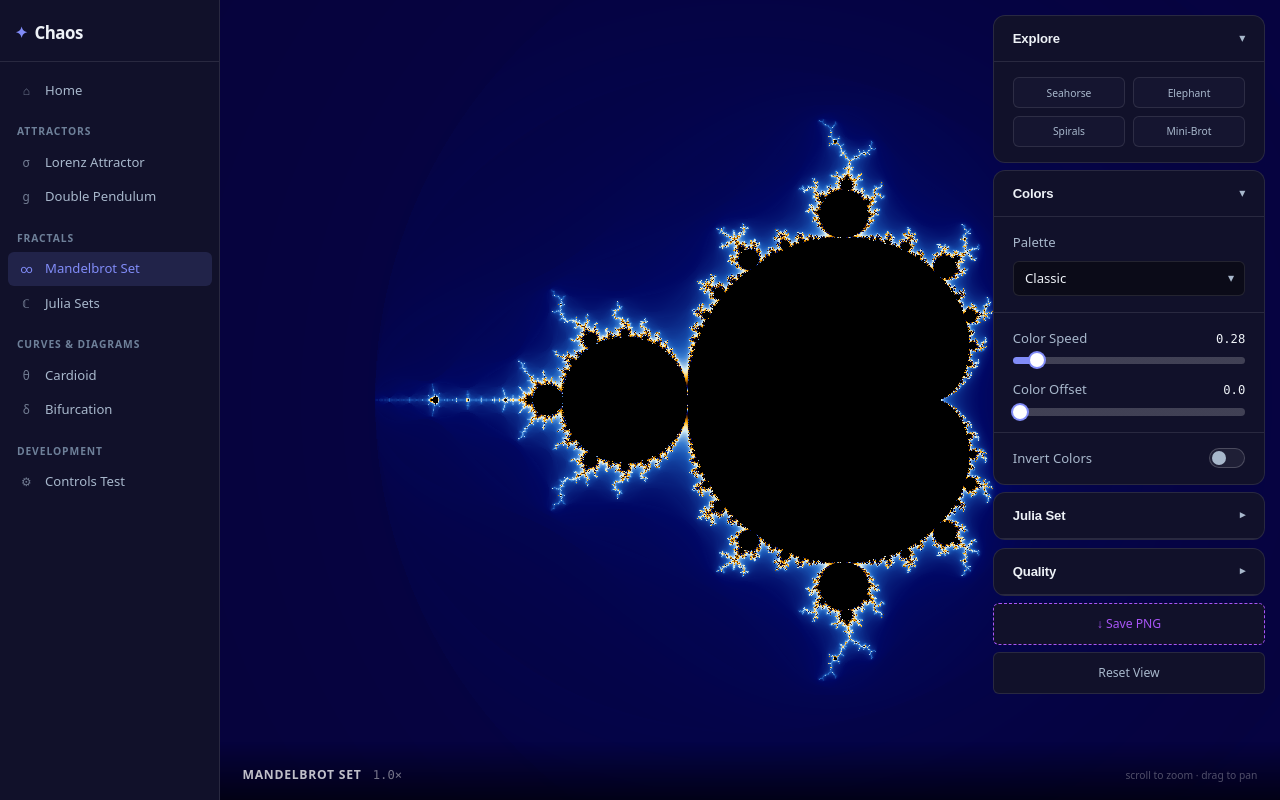
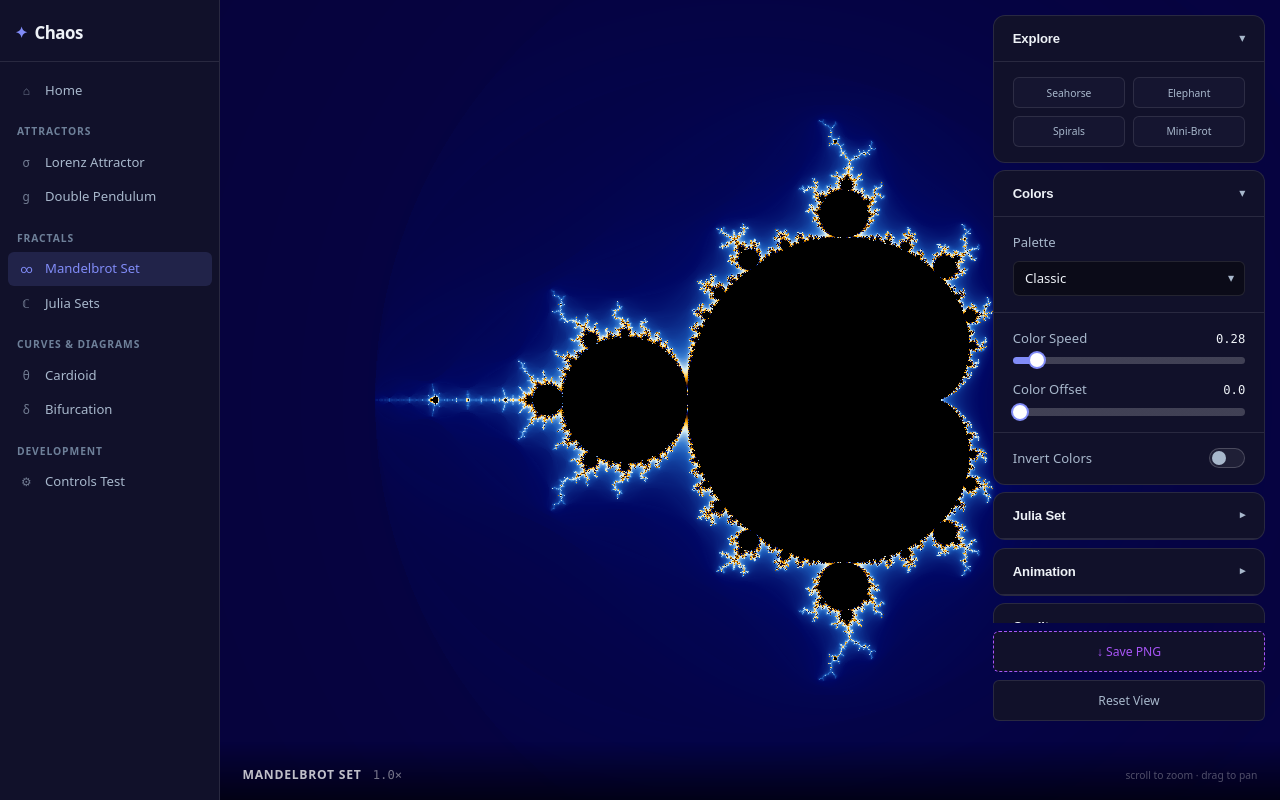
Before and after one commit to atleaarrestad/Chaos, a React (Vite) app: page /mandelbrot in a window 1280 px wide. Built offline with nearby package versions, Linux system fonts and the light colour scheme.

Commit message:
mandelbrot gui scrolling

```diff
--- a/src/pages/Mandelbrot/Mandelbrot.module.css
+++ b/src/pages/Mandelbrot/Mandelbrot.module.css
@@ -29,19 +29,51 @@
 /* ─── Floating sidebar ───────────────────────────────────────────────────── */
 
 .sidebar {
-  position: absolute;
+  position: fixed;
   top: var(--space-4);
   right: var(--space-4);
   width: 272px;
-  max-height: calc(100% - var(--space-8) - 60px);
-  overflow-y: auto;
-  overflow-x: hidden;
+  /* Fixed positioning escapes overflow:hidden parents, giving a reliable viewport-relative height */
+  height: calc(100vh - var(--space-8) - 64px);
   display: flex;
   flex-direction: column;
   gap: var(--space-2);
   z-index: 10;
+}
+
+/* Scrollable panels region — block layout so children don't shrink instead of scrolling */
+.sidebarPanels {
+  flex: 1;
+  min-height: 0;
+  overflow-y: auto;
+  overflow-x: hidden;
   scrollbar-width: thin;
-  scrollbar-color: var(--border) transparent;
+  scrollbar-color: var(--border-hover) transparent;
+}
+
+.sidebarPanels > * + * {
+  margin-top: var(--space-2);
+}
+
+.sidebarPanels::-webkit-scrollbar {
+  width: 4px;
+}
+
+.sidebarPanels::-webkit-scrollbar-track {
+  background: transparent;
+}
+
+.sidebarPanels::-webkit-scrollbar-thumb {
+  background: var(--border-hover);
+  border-radius: var(--radius-full);
+}
+
+/* Action buttons fixed at the bottom of the sidebar */
+.sidebarActions {
+  flex-shrink: 0;
+  display: flex;
+  flex-direction: column;
+  gap: var(--space-2);
 }
 
 .resetBtn {
@@ -154,7 +186,64 @@
   transform: translateX(-50%);
 }
 
-/* ─── HUD overlay ────────────────────────────────────────────────────────── */
+/* ─── Animation controls ─────────────────────────────────────────────────── */
+
+.animBtn {
+  width: 100%;
+  padding: var(--space-3) var(--space-4);
+  background: var(--bg-card);
+  border: 1px solid var(--border);
+  border-radius: var(--radius-md);
+  color: var(--text-muted);
+  font-size: var(--text-sm);
+  font-family: var(--font-sans);
+  font-weight: var(--weight-semibold);
+  cursor: pointer;
+  transition: background var(--ease-fast), color var(--ease-fast),
+    border-color var(--ease-fast);
+  text-align: center;
+  letter-spacing: 0.03em;
+}
+
+.animBtn:hover:not(:disabled) {
+  background: color-mix(in srgb, var(--col-mandelbrot) 12%, var(--bg-card));
+  border-color: var(--col-mandelbrot);
+  color: var(--text);
+}
+
+.animBtn:disabled {
+  opacity: 0.4;
+  cursor: not-allowed;
+}
+
+.animBtnActive {
+  background: color-mix(in srgb, var(--col-mandelbrot) 18%, var(--bg-card));
+  border-color: var(--col-mandelbrot);
+  color: var(--col-mandelbrot);
+}
+
+.animBtnActive:hover:not(:disabled) {
+  background: color-mix(in srgb, var(--col-mandelbrot) 28%, var(--bg-card));
+}
+
+.animNote {
+  display: block;
+  margin-top: var(--space-2);
+  font-size: var(--text-xs);
+  color: var(--text-muted);
+  text-align: center;
+  opacity: 0.7;
+}
+
+/* ─── HUD animation badge ────────────────────────────────────────────────── */
+
+.hudAnim {
+  font-size: var(--text-xs);
+  font-family: var(--font-mono);
+  color: var(--col-mandelbrot);
+  opacity: 0.8;
+  letter-spacing: 0.05em;
+}
 .hud {
   position: absolute;
   bottom: 0;
--- a/src/pages/Mandelbrot/Mandelbrot.tsx
+++ b/src/pages/Mandelbrot/Mandelbrot.tsx
@@ -123,6 +123,21 @@ export default function Mandelbrot() {
   const [juliaIm,       setJuliaIm]       = useState(0.27015);
   const [gpuAvailable,  setGpuAvailable]  = useState(false);
   const [useGPU,        setUseGPU]        = useState(() => detectWebGL());
+
+  // ── Animation state ────────────────────────────────────────────────────────
+  const [animating,        setAnimating]        = useState(false);
+  const [animMode,         setAnimMode]         = useState<'zoom' | 'julia' | 'both'>('zoom');
+  const [animSpeed,        setAnimSpeed]        = useState(0.5);
+  const [juliaOrbitRadius, setJuliaOrbitRadius] = useState(0.7);
+  const [colorCycle,       setColorCycle]       = useState(false);
+
+  // Animation refs — read inside rAF loop to avoid stale closures
+  const animModeRef          = useRef<'zoom' | 'julia' | 'both'>('zoom');
+  const animSpeedRef         = useRef(0.5);
+  const juliaOrbitRadiusRef  = useRef(0.7);
+  const juliaAngleRef        = useRef(0.0);
+  const colorCycleRef        = useRef(false);
+  const zoomDirRef           = useRef(1); // 1 = zooming in, -1 = zooming out
 
   // Mutable ref read by startRender — avoids stale closures without needing
   // to recreate callbacks every time a UI param changes.
@@ -569,6 +584,115 @@ export default function Mandelbrot() {
     triggerRender();
   }, [triggerRender]);
 
+  // ── animation loop ─────────────────────────────────────────────────────────
+
+  /** Maximum zoom depth for the ping-pong zoom animation (well below HP threshold). */
+  const ANIM_MAX_ZOOM = 5e8;
+
+  useEffect(() => {
+    if (!animating) return;
+
+    // Auto-enable GPU if available but toggled off
+    if (gpuAvailable && !useGPURef.current) {
+      useGPURef.current = true;
+      setUseGPU(true);
+      cancelRender();
+    }
+    if (!useGPURef.current) return;
+
+    // Enable Julia mode when animation needs it
+    if (animModeRef.current !== 'zoom' && !cpRef.current.juliaMode) {
+      cpRef.current.juliaMode = true;
+      setJuliaMode(true);
+      view.current = { centerX: 0, centerY: 0, zoom: 250 };
+    }
+
+    let rafId: number;
+    let lastT: number | null = null;
+
+    function loop(t: number) {
+      if (lastT === null) { lastT = t; rafId = requestAnimationFrame(loop); return; }
+      const dt  = Math.min((t - lastT) / 1000, 0.1);
+      lastT = t;
+
+      const mode  = animModeRef.current;
+      const speed = animSpeedRef.current;
+
+      // Ping-pong zoom
+      if (mode === 'zoom' || mode === 'both') {
+        const factor  = Math.pow(2, speed * 0.8 * zoomDirRef.current * dt);
+        const newZoom = view.current.zoom * factor;
+        if (newZoom > ANIM_MAX_ZOOM) zoomDirRef.current = -1;
+        else if (newZoom < INITIAL.zoom) zoomDirRef.current = 1;
+        view.current = {
+          ...view.current,
+          zoom:  Math.max(INITIAL.zoom, Math.min(ANIM_MAX_ZOOM, newZoom)),
+          hpCX: undefined,
+          hpCY: undefined,
+        };
+      }
+
+      // Julia c-parameter orbit (c = radius * e^(i·angle))
+      if (mode === 'julia' || mode === 'both') {
+        juliaAngleRef.current = (juliaAngleRef.current + speed * 0.6 * dt) % (2 * Math.PI);
+        const r  = juliaOrbitRadiusRef.current;
+        const re = r * Math.cos(juliaAngleRef.current);
+        const im = r * Math.sin(juliaAngleRef.current);
+        cpRef.current.juliaRe = re;
+        cpRef.current.juliaIm = im;
+        setJuliaRe(re);
+        setJuliaIm(im);
+      }
+
+      // Color cycle
+      if (colorCycleRef.current) {
+        const newOff = (cpRef.current.colorOffset + speed * 3 * dt) % 16;
+        cpRef.current.colorOffset = newOff;
+        setColorOffset(newOff);
+      }
+
+      renderGPU(false);
+      rafId = requestAnimationFrame(loop);
+    }
+
+    rafId = requestAnimationFrame(loop);
+    return () => cancelAnimationFrame(rafId);
+  // eslint-disable-next-line react-hooks/exhaustive-deps
+  }, [animating, gpuAvailable, cancelRender, renderGPU]);
+
+  // ── animation handlers ─────────────────────────────────────────────────────
+
+  const handleAnimModeChange = useCallback((v: 'zoom' | 'julia' | 'both') => {
+    animModeRef.current = v;
+    setAnimMode(v);
+    // If switching to a Julia mode, ensure Julia fractal is active
+    if (v !== 'zoom' && !cpRef.current.juliaMode) {
+      cpRef.current.juliaMode = true;
+      setJuliaMode(true);
+      view.current = { centerX: 0, centerY: 0, zoom: 250 };
+      triggerRender();
+    }
+  }, [triggerRender]);
+
+  const handleAnimSpeedChange = useCallback((v: number) => {
+    animSpeedRef.current = v;
+    setAnimSpeed(v);
+  }, []);
+
+  const handleJuliaOrbitRadiusChange = useCallback((v: number) => {
+    juliaOrbitRadiusRef.current = v;
+    setJuliaOrbitRadius(v);
+  }, []);
+
+  const handleColorCycleChange = useCallback((v: boolean) => {
+    colorCycleRef.current = v;
+    setColorCycle(v);
+  }, []);
+
+  const toggleAnimation = useCallback(() => {
+    setAnimating(a => !a);
+  }, []);
+
   // ── color / quality param handlers ─────────────────────────────────────────
 
   const handlePaletteChange = useCallback((id: PaletteId) => {
@@ -674,6 +798,7 @@ export default function Mandelbrot() {
         style={{ opacity: useGPU ? 0 : 1 }} />
 
       <div className={styles.sidebar}>
+        <div className={styles.sidebarPanels}>
         <ControlPanel title="Explore">
           <ControlGroup>
             <div className={styles.snapRow}>
@@ -747,6 +872,58 @@ export default function Mandelbrot() {
           </ControlGroup>
         </ControlPanel>
 
+        <ControlPanel title="Animation" defaultOpen={false}>
+          <ControlGroup>
+            <button
+              className={`${styles.animBtn} ${animating ? styles.animBtnActive : ''}`}
+              type="button"
+              onClick={toggleAnimation}
+              disabled={!gpuAvailable}
+            >
+              {animating ? '⏸ Pause' : '▶ Play'}
+            </button>
+            {!gpuAvailable && (
+              <span className={styles.animNote}>Requires GPU rendering</span>
+            )}
+          </ControlGroup>
+          <ControlGroup>
+            <SelectControl
+              label="Mode"
+              value={animMode}
+              onChange={handleAnimModeChange}
+              options={[
+                { value: 'zoom'  as const, label: 'Auto Zoom' },
+                { value: 'julia' as const, label: 'Julia Orbit' },
+                { value: 'both'  as const, label: 'Zoom + Julia' },
+              ]}
+            />
+          </ControlGroup>
+          <ControlGroup>
+            <Slider
+              label="Speed"
+              value={animSpeed}
+              min={0.1} max={2} step={0.05}
+              onChange={handleAnimSpeedChange}
+            />
+            {(animMode === 'julia' || animMode === 'both') && (
+              <Slider
+                label="Orbit Radius"
+                value={juliaOrbitRadius}
+                min={0.1} max={1.5} step={0.01}
+                onChange={handleJuliaOrbitRadiusChange}
+              />
+            )}
+          </ControlGroup>
+          <ControlGroup>
+            <Toggle
+              label="Cycle Colors"
+              value={colorCycle}
+              onChange={handleColorCycleChange}
+              description="Animate color offset"
+            />
+          </ControlGroup>
+        </ControlPanel>
+
         <ControlPanel title="Quality" defaultOpen={false}>
           <ControlGroup>
             <Toggle
@@ -772,7 +949,9 @@ export default function Mandelbrot() {
             />
           </ControlGroup>
         </ControlPanel>
+        </div>{/* end sidebarPanels */}
 
+        <div className={styles.sidebarActions}>
         <button className={styles.saveBtn} type="button" onClick={saveImage}>
           ↓ Save PNG
         </button>
@@ -780,6 +959,7 @@ export default function Mandelbrot() {
         <button className={styles.resetBtn} type="button" onClick={reset}>
           Reset View
         </button>
+        </div>
       </div>
 
       <div className={styles.hud}>
@@ -788,12 +968,17 @@ export default function Mandelbrot() {
             {juliaMode ? 'Julia Set' : 'Mandelbrot Set'}
           </span>
           <span ref={zoomLabel} className={styles.hudZoom}>1.0&times;</span>
+          {animating && (
+            <span className={styles.hudAnim}>▶ animating</span>
+          )}
         </div>
         <div className={styles.hudRight}>
           <span className={styles.hudHint}>
-            {juliaMode
-              ? 'click to pick c · scroll to zoom · drag to pan'
-              : 'scroll to zoom · drag to pan'}
+            {animating
+              ? 'click Animation panel to pause'
+              : juliaMode
+                ? 'click to pick c · scroll to zoom · drag to pan'
+                : 'scroll to zoom · drag to pan'}
           </span>
         </div>
       </div>
```
